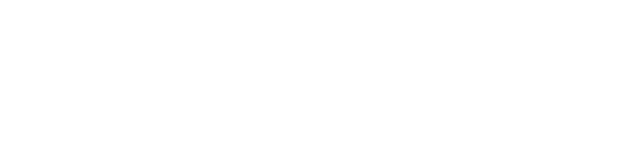
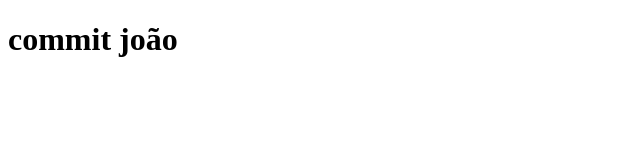
Before and after one commit to bplastino205716/CI-CDEXTRA, a plain HTML site: page index.html in a window 1280 px wide. Shown: the whole page, without its empty margins (0-640 px from the left). Drawn offline with Linux system fonts and the light colour scheme.

Commit message:
commit joão

```diff
--- a/index.html
+++ b/index.html
@@ -7,6 +7,6 @@
     <title>Aula Extra CI/CD</title>
 </head>
 <body>
-
+    <h1> commit joão </h1>
 </body>
 </html>
```
